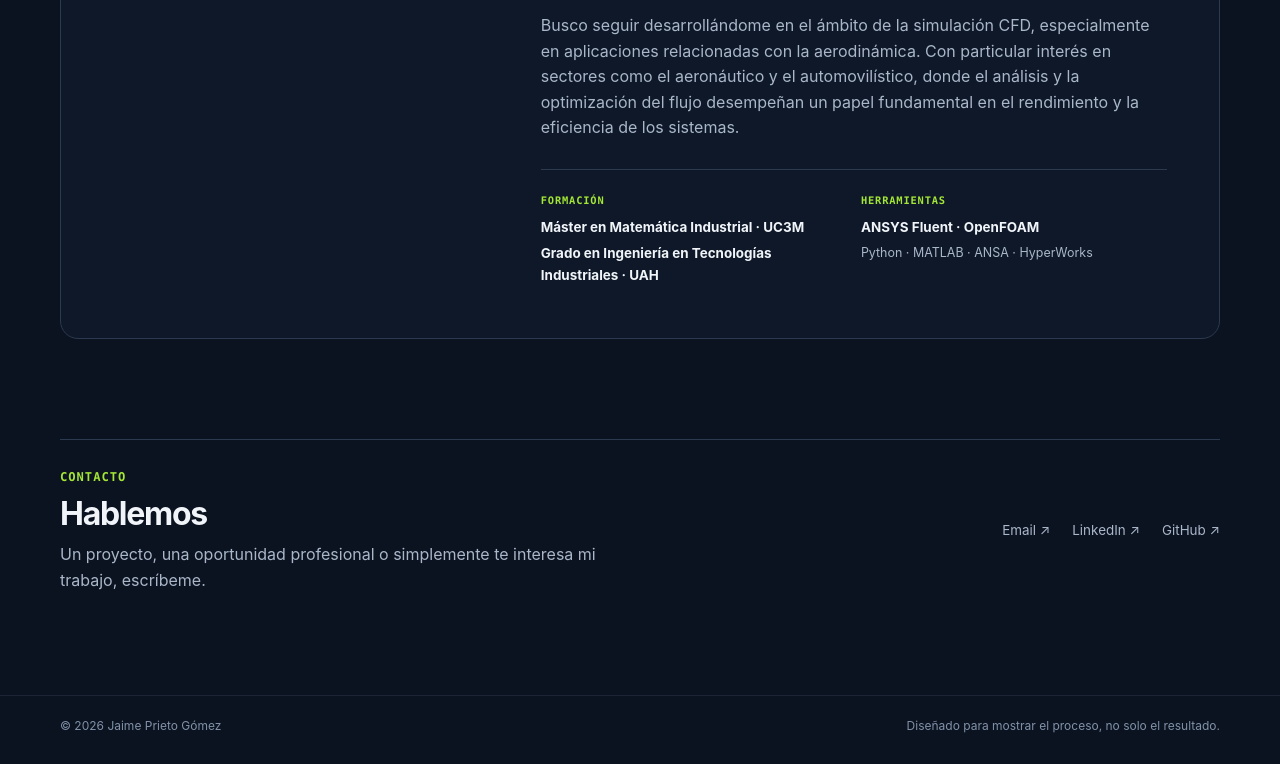
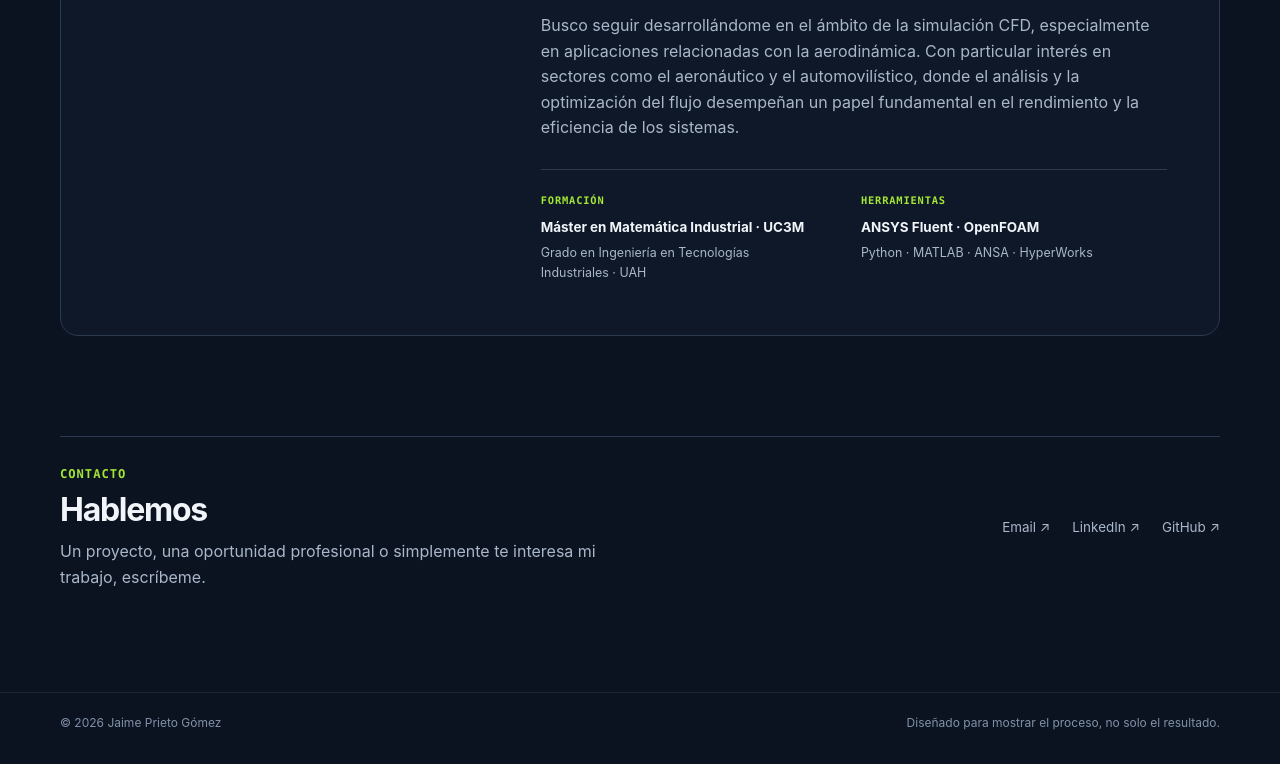
Before and after one commit to jprietogo/jprietogo.github.io, a plain HTML site: page index.html in a window 1280 px wide. Shown: the part 2729-3493 px from the top of the page. Drawn offline with Linux system fonts and the light colour scheme.

Commit message:
Add files via upload

```diff
--- a/index.html
+++ b/index.html
@@ -394,7 +394,7 @@
             <div class="about-detail">
               <span class="micro" data-es="Formación" data-en="Education">Formación</span>
               <strong data-es="Máster en Matemática Industrial · UC3M" data-en="MSc in Industrial Mathematics · UC3M">Máster en Matemática Industrial · UC3M</strong>
-              <strong data-es="Grado en Ingeniería en Tecnologías Industriales · UAH" data-en="BSc in Industrial Technologies Engineering · UAH">Grado en Ingeniería en Tecnologías Industriales · UAH</strong>
+              <span data-es="Grado en Ingeniería en Tecnologías Industriales · UAH" data-en="BSc in Industrial Technologies Engineering · UAH">Grado en Ingeniería en Tecnologías Industriales · UAH</span>
             </div>
             <div class="about-detail">
               <span class="micro" data-es="Herramientas" data-en="Tools">Herramientas</span>
```
